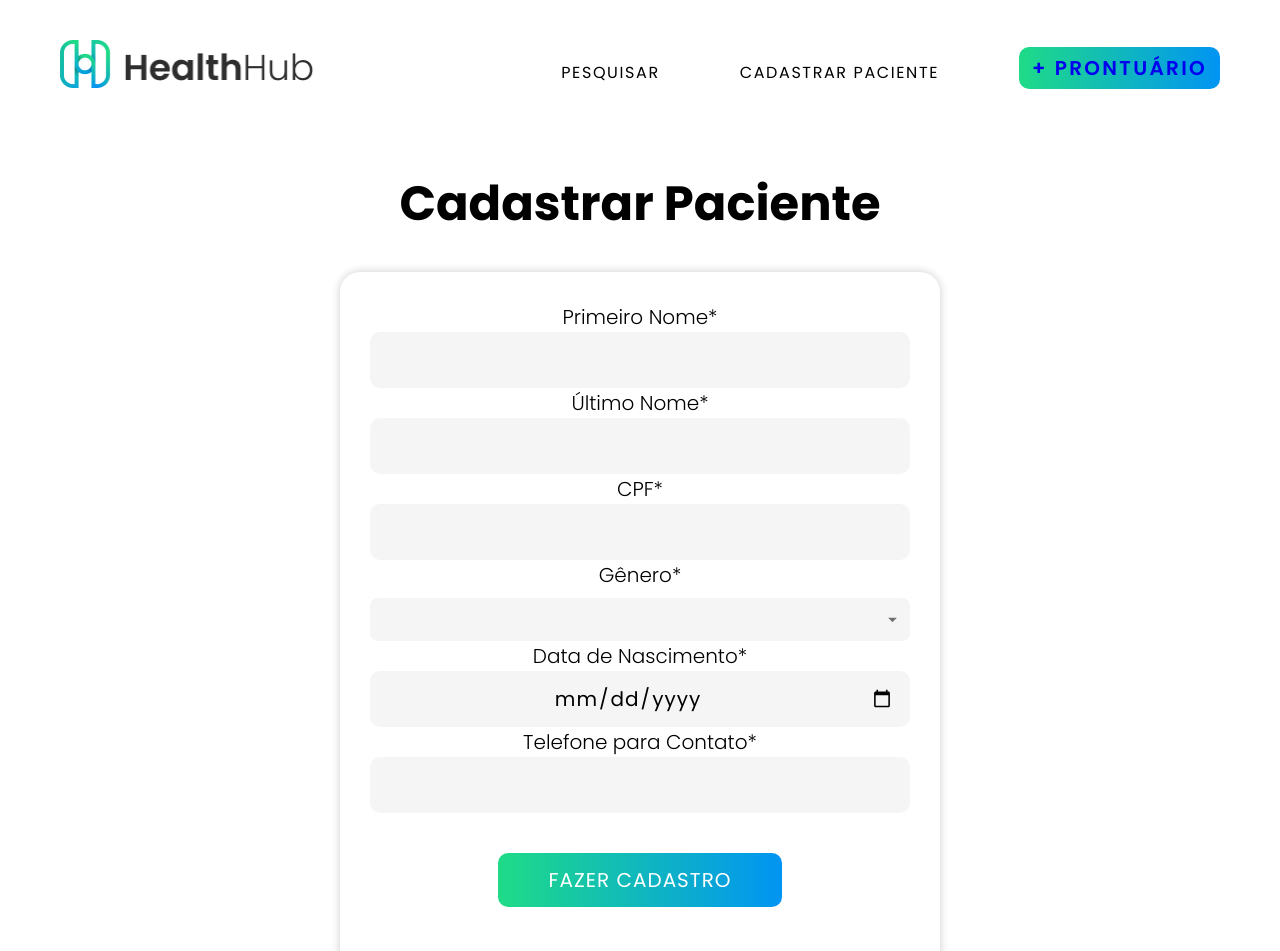
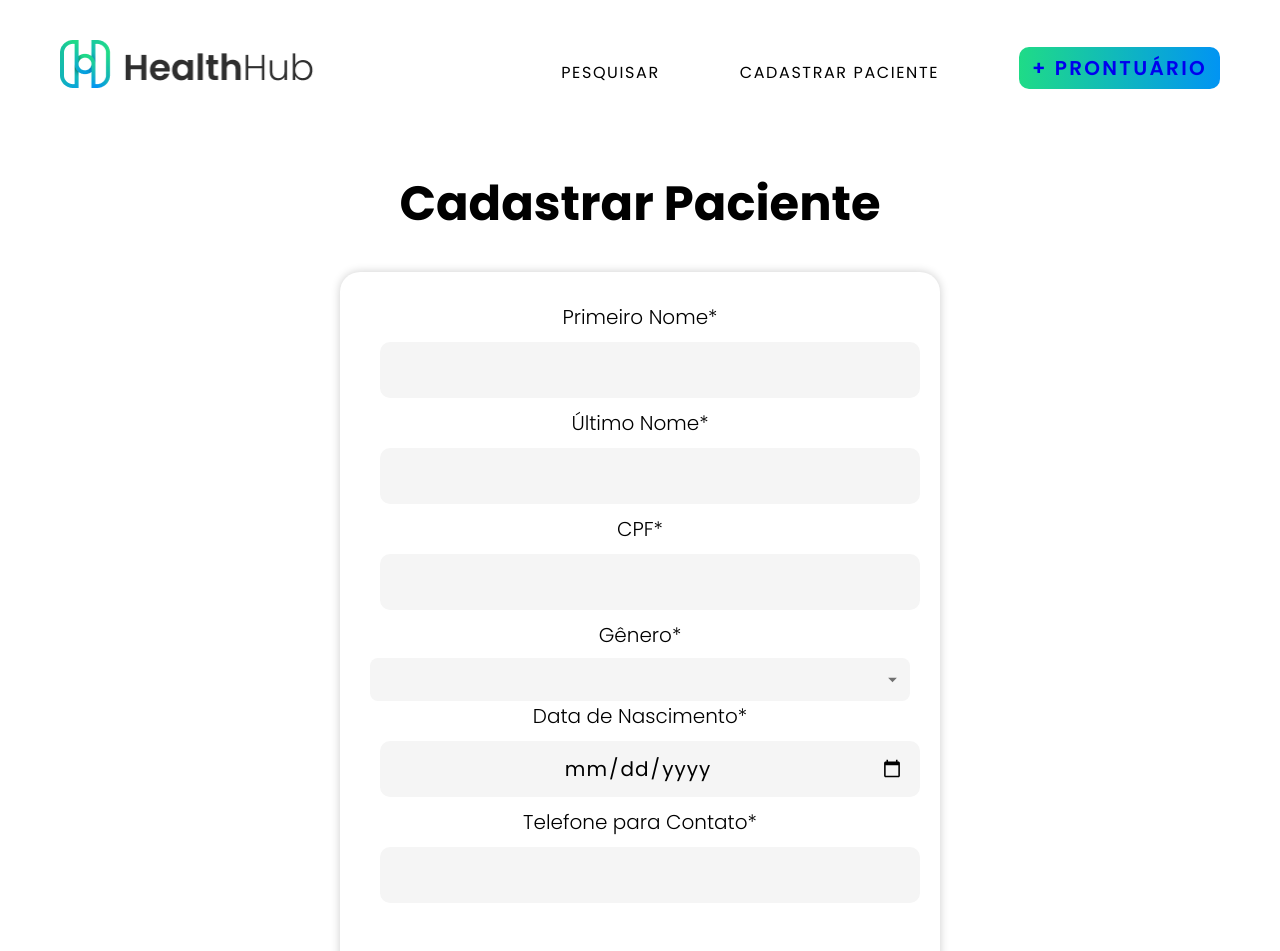
Before and after one commit to brunaportelaa/health-hub, a React (Vite) app: page /cadastrar-paciente in a window 1280 px wide. Shown: the top 951 px of the page. Built offline with nearby package versions, Linux system fonts and the light colour scheme.

Commit message:
fixing some inputs

```diff
--- a/src/App.css
+++ b/src/App.css
@@ -38,8 +38,17 @@
 }
 
 input {
+  height: 56px;
+  top: 424px;
+  left: 363px;
+  border-radius: 10px;
+  background-color: #f5f5f5;
+  padding: 0 16px;
+  border: none;
+  margin: 10px !important;
   font-size: 20px;
   text-align: center;
+  width: 100%;
 }
 
 input::placeholder {
@@ -47,8 +56,15 @@ input::placeholder {
   font-size: 20px;
   opacity: 1; /* Firefox */
   text-align: center;
+
 }
 
 input::-ms-input-placeholder { /* Edge 12 -18 */
   color: #9E9E9E;
 }
+
+.form-div {
+  flex-direction: column;
+  display: flex;
+  width: 100%;
+}
--- a/src/common-components/CadastrarPaciente/CadastrarPaciente.css
+++ b/src/common-components/CadastrarPaciente/CadastrarPaciente.css
@@ -9,7 +9,7 @@
 }
 
 .titulo-cadastrar-paciente {
-  font-family: Poppins;
+  font-family: Poppins, serif;
   font-size: 48px;
   font-weight: 700;
   line-height: 72px;
@@ -18,7 +18,7 @@
 }
 
 .titulo-contato-emergencia {
-  font-family: Poppins;
+  font-family: Poppins, serif;
   font-size: 24px;
   font-weight: 500;
   line-height: 36px;
@@ -42,24 +42,12 @@
 }
 
 label {
-  font-family: Poppins;
+  font-family: Poppins, serif;
   font-size: 20px;
   font-weight: 300;
   line-height: 30px;
   letter-spacing: 0em;
   text-align: center;
-}
-
-input {
-  width: 540px;
-  height: 56px;
-  top: 424px;
-  left: 363px;
-  border-radius: 10px;
-  background-color: #f5f5f5;
-  padding: 0 16px;
-  border: none;
-  margin: 10px;
 }
 
 .button-fazer-cadastro {
@@ -73,4 +61,5 @@ input {
   width: 284px;
   height: 54px;
   font-size: 20px;
+  text-transform: uppercase;
 }
--- a/src/common-components/CadastrarPaciente/CadastrarPaciente.jsx
+++ b/src/common-components/CadastrarPaciente/CadastrarPaciente.jsx
@@ -85,7 +85,7 @@ const PatientForm = () => {
     <div className="container-cadastrar-paciente">
       <h1 className="titulo-cadastrar-paciente">Cadastrar Paciente</h1>
       <form className="form-cadastrar-paciente" onSubmit={handleSubmit}>
-        <div>
+        <div className="form-div">
           <label>Primeiro Nome*</label>
           <input
             type="text"
@@ -95,7 +95,7 @@ const PatientForm = () => {
             required
           />
         </div>
-        <div>
+        <div className="form-div">
           <label>Último Nome*</label>
           <input
             type="text"
@@ -105,7 +105,7 @@ const PatientForm = () => {
             required
           />
         </div>
-        <div>
+        <div className="form-div">
           <label>CPF*</label>
           <ReactInputMask
             mask="999.999.999-99"
@@ -131,8 +131,8 @@ const PatientForm = () => {
           required
         />
 
+        <div className="form-div">
             <label>Data de Nascimento*</label>
-
             <input
                 type="date"
                 value={state.patient.birthDate}
@@ -148,8 +148,8 @@ const PatientForm = () => {
                 }}
                 required
             />
-
-        <div>
+        </div>
+        <div className="form-div">
           <label>Telefone para Contato*</label>
           <ReactInputMask
             mask="+55 (99) 99999-9999"
@@ -209,7 +209,7 @@ const PatientForm = () => {
             />
           </div> */}
         <button className="button-fazer-cadastro" type="submit">
-          FAZER CADASTRO
+          Fazer Cadastro
         </button>
       </form>
     </div>
--- a/src/common-components/CadastrarProntuario/CadastrarProntuario.css
+++ b/src/common-components/CadastrarProntuario/CadastrarProntuario.css
@@ -9,16 +9,16 @@
 }
 
 .titulo-cadastrar-prontuario {
-  font-family: Poppins;
+  font-family: Poppins, serif;
   font-size: 48px;
   font-weight: 700;
   line-height: 72px;
-  letter-spacing: 0em;
+  letter-spacing: 0;
   text-align: center;
 }
 
 .titulo-diagnostico-medicamento {
-  font-family: Poppins;
+  font-family: Poppins, serif;
   font-size: 24px;
   font-weight: 500;
   line-height: 36px;
@@ -37,7 +37,7 @@
   padding: 30px;
   background-color: #fff;
   border-radius: 20px;
-  box-shadow: 0px 0px 10px rgba(0, 0, 0, 0.2);
+  box-shadow: 0 0 10px rgba(0, 0, 0, 0.2);
   margin-bottom: 50px;
 }
 
--- a/src/common-components/CadastrarProntuario/CadastrarProntuario.jsx
+++ b/src/common-components/CadastrarProntuario/CadastrarProntuario.jsx
@@ -132,9 +132,9 @@ const CadastroProntuario = () => {
           placeholder="Informe o CPF do paciente"
           required
         />
-        <div>
+        <div style={{width: '100%'}}>
           <h2 className="titulo-diagnostico-medicamento">Diagnóstico</h2>
-          <div>
+          <div className="form-div">
             <label>Problema</label>
             <input
               type="text"
@@ -145,7 +145,7 @@ const CadastroProntuario = () => {
               required
             />
           </div>
-          <div>
+          <div className="form-div">
             <label>Data de Registro</label>
             <input
               type="date"
@@ -191,7 +191,7 @@ const CadastroProntuario = () => {
             required
           />
 
-          <div>
+          <div className="form-div">
             <label>Data do Abatimento</label>
             <input
               type="date"
--- a/src/common-components/Footer/Footer.css
+++ b/src/common-components/Footer/Footer.css
@@ -21,7 +21,7 @@
 
 .footer-text p {
     margin: 0;
-    font-family: Poppins;
+    font-family: Poppins, serif;
     font-size: 16px;
       color: #545454;
 }
--- a/src/common-components/PesquisarProntuario/PesquisarProntuario.css
+++ b/src/common-components/PesquisarProntuario/PesquisarProntuario.css
@@ -53,3 +53,7 @@
 .error {
   color: red;
 }
+
+.div-input > input {
+  width: 400px;
+}
--- a/src/common-components/PesquisarProntuario/index.jsx
+++ b/src/common-components/PesquisarProntuario/index.jsx
@@ -13,6 +13,7 @@ const SearchProntuario = () => {
   });
 
   const handleChange = (e) => {
+    console.log(state);
     setState({
       ...state,
       cpf: e.target.value,
@@ -53,16 +54,16 @@ const SearchProntuario = () => {
           Insira seu CPF:
         </label>
 
+        <div className="div-input">
           <ReactInputMask
               mask="999.999.999-99"
               value={state.cpf}
               id="cpf"
               name="cpf"
-          onChange={(e) => {
-            handleChange(e);
-          }}
+              onChange={handleChange}
               required
           />
+        </div>
         <button className="button-pesq-pront" type="submit">
           Pesquisar
         </button>
```
Lines whose indentation alone changed are shown as unchanged.
